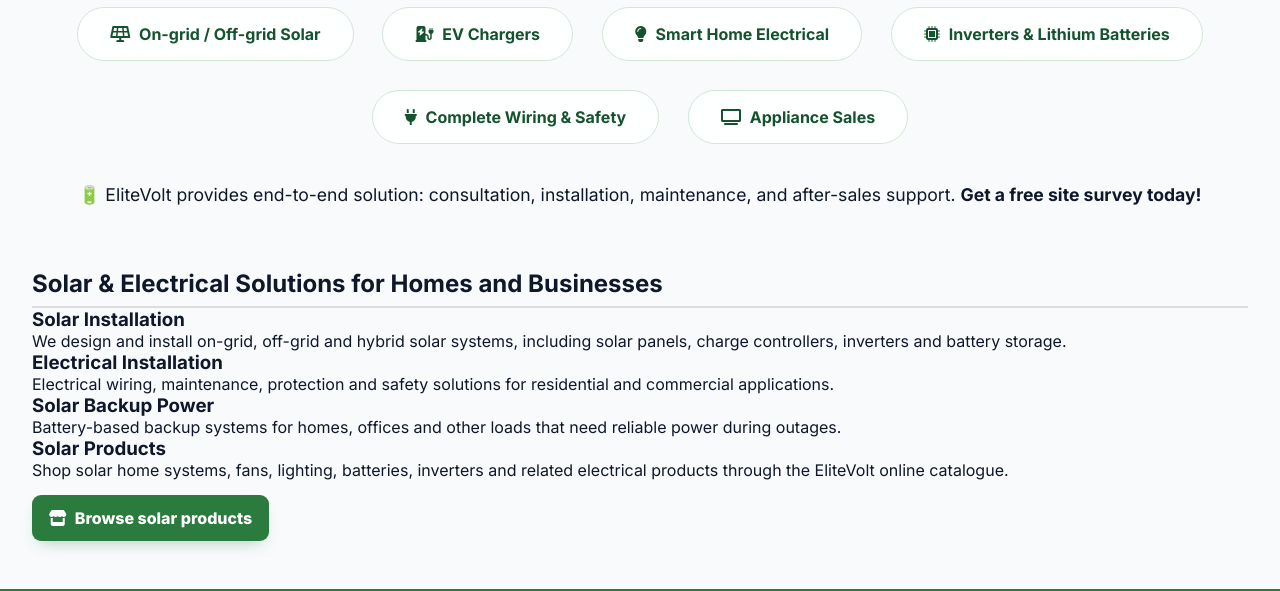
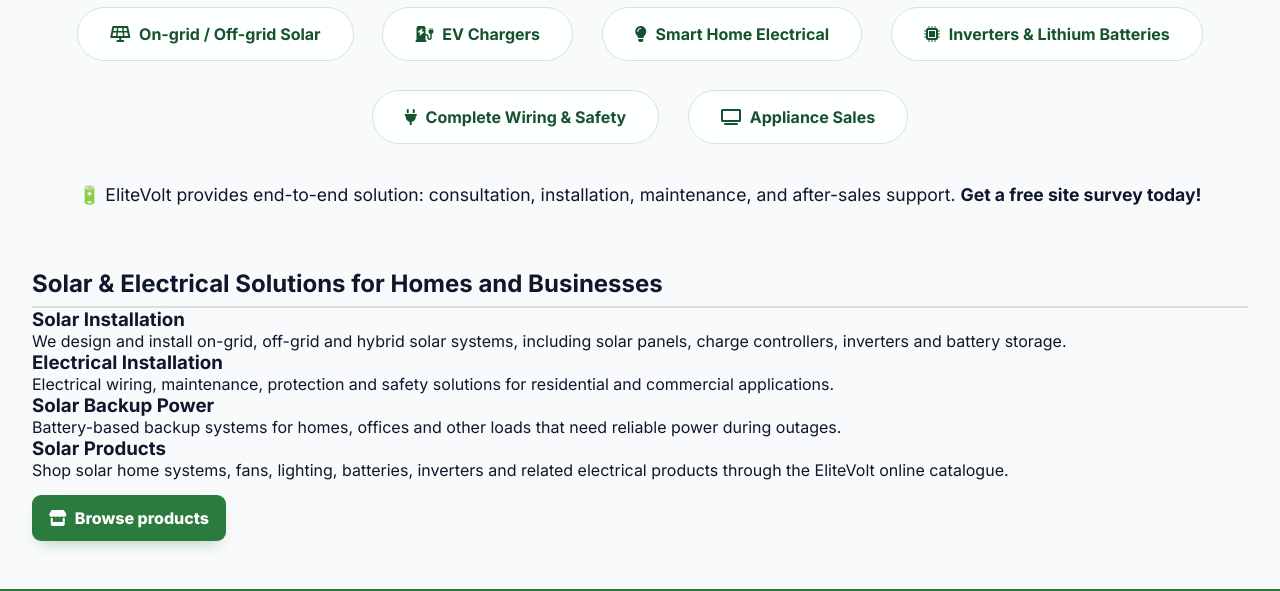
Before and after one commit to arshuaib/elitevolt, a plain HTML site: page index.html in a window 1280 px wide. Shown: the part 3000-3591 px from the top of the page. Drawn offline with nearby package versions, Linux system fonts and the light colour scheme.

```diff
--- a/index.html
+++ b/index.html
@@ -212,7 +212,7 @@
       <article><h3>Solar Installation</h3><p>We design and install on-grid, off-grid and hybrid solar systems, including solar panels, charge controllers, inverters and battery storage.</p></article>
       <article><h3>Electrical Installation</h3><p>Electrical wiring, maintenance, protection and safety solutions for residential and commercial applications.</p></article>
       <article><h3>Solar Backup Power</h3><p>Battery-based backup systems for homes, offices and other loads that need reliable power during outages.</p></article>
-      <article class="seo-products-article"><h3>Solar Products</h3><p>Shop solar home systems, fans, lighting, batteries, inverters and related electrical products through the EliteVolt online catalogue.</p><div class="seo-product-cta"><a class="btn-primary" href="shop.html"><i class="fas fa-store"></i> Browse solar products</a></div></article>
+      <article class="seo-products-article"><h3>Solar Products</h3><p>Shop solar home systems, fans, lighting, batteries, inverters and related electrical products through the EliteVolt online catalogue.</p><div class="seo-product-cta"><a class="btn-primary" href="shop.html"><i class="fas fa-store"></i> Browse products</a></div></article>
     </div>
   </section>
 
```
